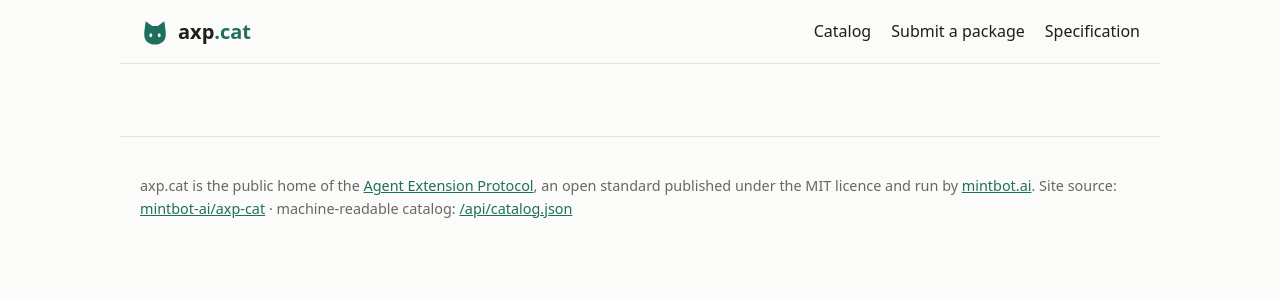
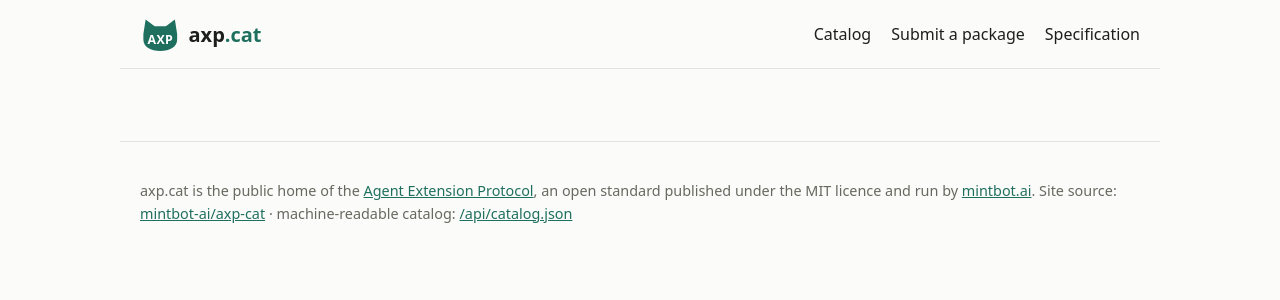
Before and after one commit to mintbot-ai/axp-cat, a Python web app: template axpcat/templates/base.html in a window 1280 px wide. Shown: the top 300 px of the page. Run offline with Jinja, Linux system fonts and the light colour scheme; the template is opened without the code that fills it, so the values that code supplies are empty.

Commit message:
Header logo: the cat head carries the AXP mark again
The bare head with two eyes read as generic; the earlier mark worked
because the counters of the A and the P sat where the eyes are. Keep that:
a head silhouette (ears, rounded chin, no tail) with AXP set inside, in the
header and as the favicon.

```diff
--- a/axpcat/static/style.css
+++ b/axpcat/static/style.css
@@ -14,12 +14,13 @@ code { background: var(--code-bg); padding: 0.1em 0.35em; border-radius: 4px; }
 pre { background: var(--code-bg); padding: 0.9rem 1rem; border-radius: 8px; overflow-x: auto; }
 pre code { background: none; padding: 0; }
 header.top { display: flex; flex-wrap: wrap; align-items: center; justify-content: space-between; gap: 0.75rem 1.5rem; max-width: 1040px; margin: 0 auto; padding: 1rem 1.25rem; border-bottom: 1px solid var(--line); }
-/* The brand: a minimal cat head (the catalog's cat) and the wordmark. Inline SVG styled
-   through classes so it follows dark mode and stays CSP-clean; the eyes are page-coloured cut-outs. */
+/* The brand: a cat head (the catalog's cat) carrying the AXP mark - the counters of the A and
+   the P read as its eyes - then the wordmark. Inline SVG styled through classes so it follows
+   dark mode and stays CSP-clean. */
 .brand { display: inline-flex; align-items: center; gap: 0.5rem; font-weight: 700; text-decoration: none; color: var(--fg); font-size: 1.25rem; }
-.brand .logo { width: 30px; height: 28px; flex: none; }
+.brand .logo { width: 40.5px; height: 36px; flex: none; }
 .logo .head { fill: var(--accent); }
-.logo .eye { fill: var(--bg); }
+.logo .face { fill: var(--accent-fg); font-family: system-ui, -apple-system, "Segoe UI", Roboto, sans-serif; font-weight: 800; font-size: 22px; letter-spacing: 0.02em; }
 .brand .cat { color: var(--accent); }
 nav { display: flex; flex-wrap: wrap; gap: 0.2rem 1.25rem; }
 nav a { text-decoration: none; color: var(--fg); }
--- a/axpcat/templates/base.html
+++ b/axpcat/templates/base.html
@@ -11,10 +11,9 @@
 <body>
 <header class="top">
   <a class="brand" href="/" aria-label="axp.cat home">
-    <svg class="logo" viewBox="0 0 64 60" aria-hidden="true" focusable="false">
-      <path class="head" d="M9 30 L12 7 L26 17 H38 L52 7 L55 30 V37 C55 49 45 57 32 57 C19 57 9 49 9 37 Z"/>
-      <ellipse class="eye" cx="23" cy="37" rx="3" ry="4.2"/>
-      <ellipse class="eye" cx="41" cy="37" rx="3" ry="4.2"/>
+    <svg class="logo" viewBox="0 0 72 64" aria-hidden="true" focusable="false">
+      <path class="head" d="M6 32 L10 6 L26 18 H46 L62 6 L66 32 V42 C66 55 53 62 36 62 C19 62 6 55 6 42 Z"/>
+      <text class="face" x="36" y="49" text-anchor="middle">AXP</text>
     </svg>
     <span class="wordmark">axp<span class="cat">.cat</span></span>
   </a>
```
Also changed, not shown: tests/test_app.py (+2 -2 lines), axpcat/static/favicon.svg.
